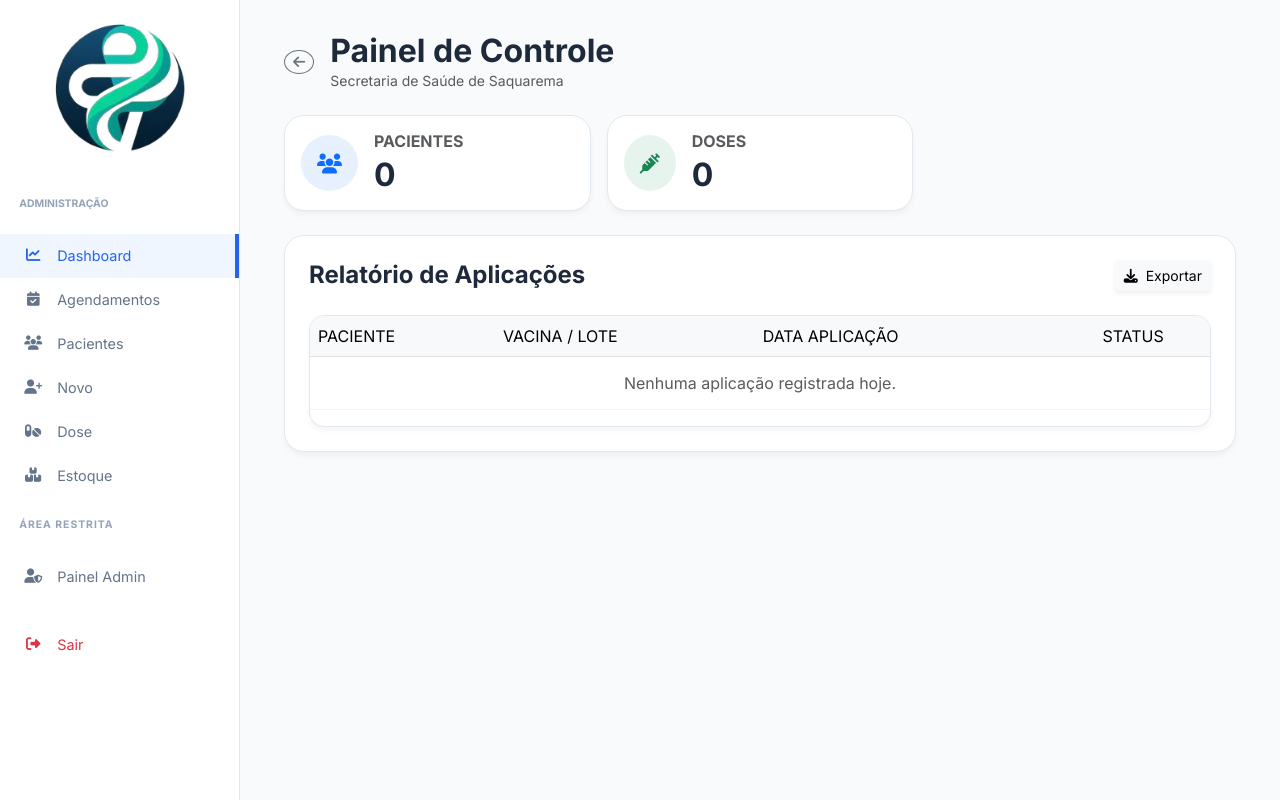
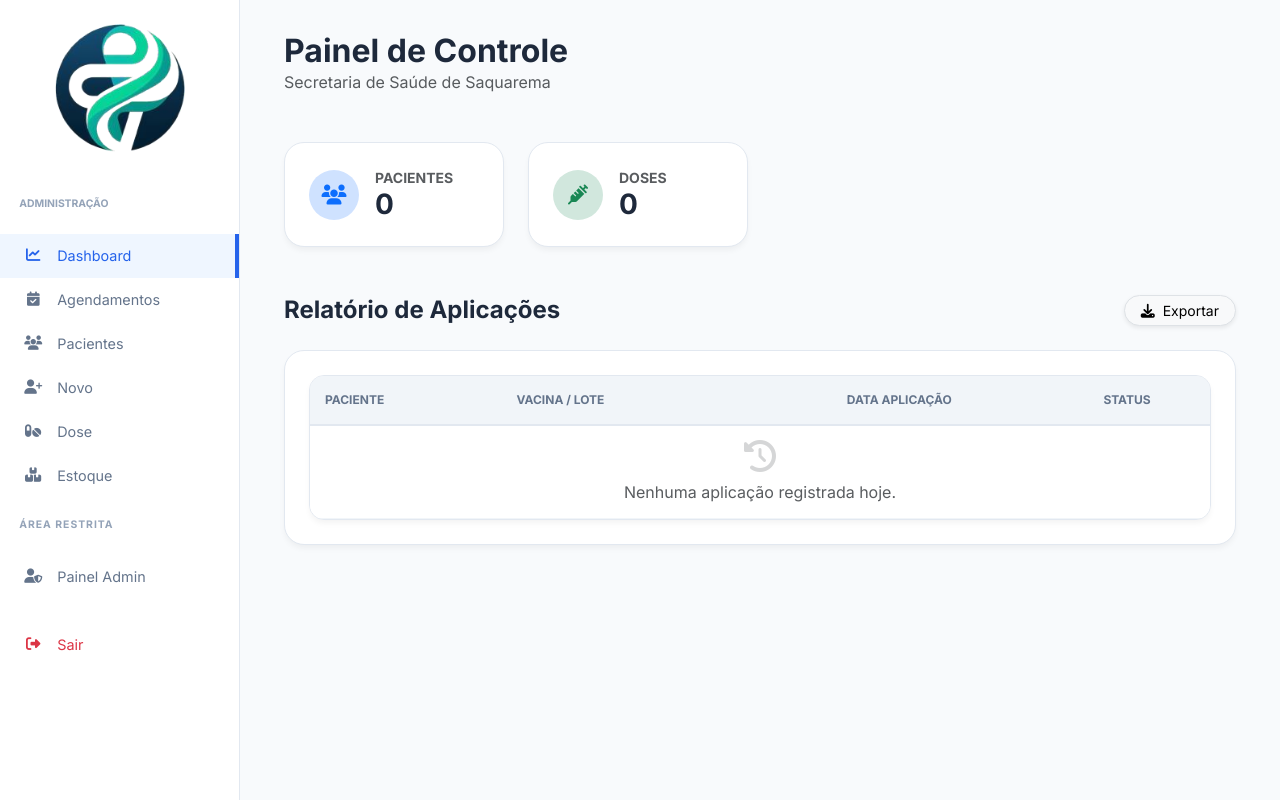
Before and after one commit to jvtrem7/sistema-vacina, a Django app: page /dashboard/ in a window 1280 px wide. Run offline with Django 5.2, Linux system fonts and the light colour scheme; the visitor is signed in with stand-in values (Sample User, id 1); data that the repository does not hold is empty.

Commit message:
Ajuste no layout Slim do Dashboard e Cadastro de Pacientes

```diff
--- a/vacinas/templates/vacinas/index.html
+++ b/vacinas/templates/vacinas/index.html
@@ -1,82 +1,82 @@
 {% extends 'vacinas/base.html' %}
 
 {% block content %}
-<header class="mb-4 d-flex flex-column flex-md-row justify-content-between align-items-md-center gap-3">
+<header class="mb-5">
     <div class="d-flex align-items-center">
-        <a href="{% url 'index_escolha' %}" class="btn btn-outline-secondary btn-sm rounded-circle me-3 d-none d-md-inline-flex" title="Voltar ao início">
-            <i class="fas fa-arrow-left"></i>
-        </a>
-        <div>
-            <h2 class="fw-bold mb-0">Painel de Controle</h2>
-            <p class="text-muted small mb-0">Secretaria de Saúde de Saquarema</p>
-        </div>
+        <h2 class="fw-bold mb-0">Painel de Controle</h2>
     </div>
+    <p class="text-muted">Secretaria de Saúde de Saquarema</p>
 </header>
 
-<div class="row g-3 mb-4">
-    <div class="col-6 col-md-4">
-        <div class="content-card border-0 shadow-sm border-start border-primary border-5 p-3 h-100">
-            <div class="d-flex align-items-center flex-column flex-md-row text-center text-md-start">
-                <div class="rounded-circle bg-primary bg-opacity-10 p-2 p-md-3 mb-2 mb-md-0 me-md-3">
-                    <i class="fas fa-users fa-lg fa-md-2x text-primary"></i>
-                </div>
-                <div>
-                    <h6 class="text-muted mb-1 text-uppercase x-small-mobile fw-bold">Pacientes</h6>
-                    <h2 class="fw-bold mb-0 h4-mobile">{{ total_pacientes }}</h2>
-                </div>
+<div class="row g-4 mb-5">
+    <div class="col-12 col-sm-6 col-xl-3">
+        <div class="content-card border-0 shadow-sm p-4 d-flex align-items-center">
+            <div class="icon-box bg-primary-subtle text-primary rounded-circle p-3 me-3">
+                <i class="fas fa-users fa-lg"></i>
+            </div>
+            <div>
+                <p class="text-muted small fw-bold mb-0 text-uppercase">Pacientes</p>
+                <h3 class="fw-bold mb-0">{{ total_pacientes }}</h3>
             </div>
         </div>
     </div>
 
-    <div class="col-6 col-md-4">
-        <div class="content-card border-0 shadow-sm border-start border-success border-5 p-3 h-100">
-            <div class="d-flex align-items-center flex-column flex-md-row text-center text-md-start">
-                <div class="rounded-circle bg-success bg-opacity-10 p-2 p-md-3 mb-2 mb-md-0 me-md-3">
-                    <i class="fas fa-syringe fa-lg fa-md-2x text-success"></i>
-                </div>
-                <div>
-                    <h6 class="text-muted mb-1 text-uppercase x-small-mobile fw-bold">Doses</h6>
-                    <h2 class="fw-bold mb-0 h4-mobile">{{ vacinas.count }}</h2>
-                </div>
+    <div class="col-12 col-sm-6 col-xl-3">
+        <div class="content-card border-0 shadow-sm p-4 d-flex align-items-center">
+            <div class="icon-box bg-success-subtle text-success rounded-circle p-3 me-3">
+                <i class="fas fa-syringe fa-lg"></i>
+            </div>
+            <div>
+                <p class="text-muted small fw-bold mb-0 text-uppercase">Doses</p>
+                <h3 class="fw-bold mb-0">{{ total_doses }}</h3>
             </div>
         </div>
     </div>
 </div>
 
+<header class="mb-4 d-flex justify-content-between align-items-center">
+    <h4 class="fw-bold mb-0">Relatório de Aplicações</h4>
+    <button class="btn btn-light btn-sm border shadow-sm px-3 rounded-pill">
+        <i class="fas fa-download me-2"></i>Exportar
+    </button>
+</header>
+
 <div class="content-card border-0 shadow-sm">
-    <div class="d-flex justify-content-between align-items-center mb-4">
-        <h4 class="fw-bold mb-0">Relatório de Aplicações</h4>
-        <a href="{% url 'exportar_csv' %}" class="btn btn-light btn-sm shadow-sm">
-            <i class="fas fa-download me-2"></i>Exportar
-        </a>
-    </div>
-
     <div class="table-responsive">
-        <table class="table table-mobile-cards">
-            <thead class="table-light">
+        <table class="table table-mobile-cards align-middle mb-0">
+            <thead>
                 <tr>
-                    <td>PACIENTE</td>
-                    <td>VACINA / LOTE</td>
-                    <td>DATA APLICAÇÃO</td>
-                    <td class="text-center">STATUS</td>
+                    <th class="ps-4">PACIENTE</th>
+                    <th>VACINA / LOTE</th>
+                    <th class="text-center">DATA APLICAÇÃO</th>
+                    <th class="text-center">STATUS</th>
                 </tr>
             </thead>
             <tbody>
-                {% for v in vacinas %}
+                {% for aplicacao in ultimas_aplicacoes %}
                 <tr>
-                    <td data-label="PACIENTE" class="fw-bold text-primary">{{ v.paciente.nome|upper }}</td>
-                    <td data-label="VACINA / LOTE">
-                        <span class="badge bg-light text-dark">{{ v.nome_vacina }}</span>
-                        <small class="text-muted d-block d-md-inline ms-md-1">#{{ v.lote }}</small>
+                    <td data-label="Paciente" class="ps-4 fw-bold text-primary">
+                        {{ aplicacao.paciente.nome }}
                     </td>
-                    <td data-label="DATA">{{ v.data_aplicacao|date:"d/m/Y" }}</td>
-                    <td data-label="STATUS" class="text-md-center">
-                        <span class="badge bg-success-subtle text-success rounded-pill px-3">Aplicada</span>
+                    <td data-label="Vacina/Lote">
+                        <div class="d-flex flex-column">
+                            <span>{{ aplicacao.item_estoque.nome_vacina }}</span>
+                            <small class="text-muted">Lote: {{ aplicacao.item_estoque.lote }}</small>
+                        </div>
+                    </td>
+                    <td data-label="Data" class="text-center">
+                        {{ aplicacao.data_aplicacao|date:"d/m/Y H:i" }}
+                    </td>
+                    <td data-label="Status" class="text-center">
+                        <span class="badge bg-success-subtle text-success border border-success-secondary rounded-pill px-3">Concluída</span>
                     </td>
                 </tr>
                 {% empty %}
                 <tr>
-                    <td colspan="4" class="text-center py-5 text-muted">Nenhuma aplicação registrada hoje.</td>
+                    <td colspan="4" class="text-center py-5 text-muted">
+                        <i class="fas fa-history d-block mb-2 fa-2x opacity-25"></i>
+                        Nenhuma aplicação registrada hoje.
+                    </td>
                 </tr>
                 {% endfor %}
             </tbody>
@@ -85,11 +85,15 @@
 </div>
 
 <style>
-    /* Estilos extras específicos para o Dashboard */
-    @media (max-widtd: 768px) {
-        .x-small-mobile { font-size: 0.6rem; }
-        .h4-mobile { font-size: 1.2rem; }
-        header h2 { font-size: 1.5rem; }
+    /* Estilos para os ícones dos cards */
+    .icon-box {
+        width: 50px;
+        height: 50px;
+        display: flex;
+        align-items: center;
+        justify-content: center;
     }
+    .bg-primary-subtle { background-color: rgba(13, 110, 253, 0.1); }
+    .bg-success-subtle { background-color: rgba(25, 135, 84, 0.1); }
 </style>
 {% endblock %}
--- a/vacinas/views.py
+++ b/vacinas/views.py
@@ -19,13 +19,19 @@ from django.contrib import messages
 
 @login_required
 def home(request):
-    todas_vacinas = Vacina.objects.all().select_related('paciente', 'item_estoque__posto').order_by('-data_aplicacao')
+    # 1. Buscamos todas as aplicações (vacinas aplicadas)
+    todas_aplicacoes = Vacina.objects.all().select_related('paciente', 'item_estoque__posto').order_by('-data_aplicacao')
+
+    # 2. Contamos o total de pacientes
     total_pacientes = Paciente.objects.count()
-    context = {
-        'total_pacientes': total_pacientes,}
+
+    # 3. Contamos o total de doses aplicadas (o número que vai no card)
+    total_doses = todas_aplicacoes.count()
+
     return render(request, 'vacinas/index.html', {
-        'vacinas': todas_vacinas,
+        'ultimas_aplicacoes': todas_aplicacoes, # Nome alterado para bater com o HTML do Dashboard
         'total_pacientes': total_pacientes,
+        'total_doses': total_doses,             # Adicionado para o card de doses
     })
 
 @login_required
```
Also changed, not shown: vacinas/templates/vacinas/cadastro_paciente.html (+80 -68 lines).
